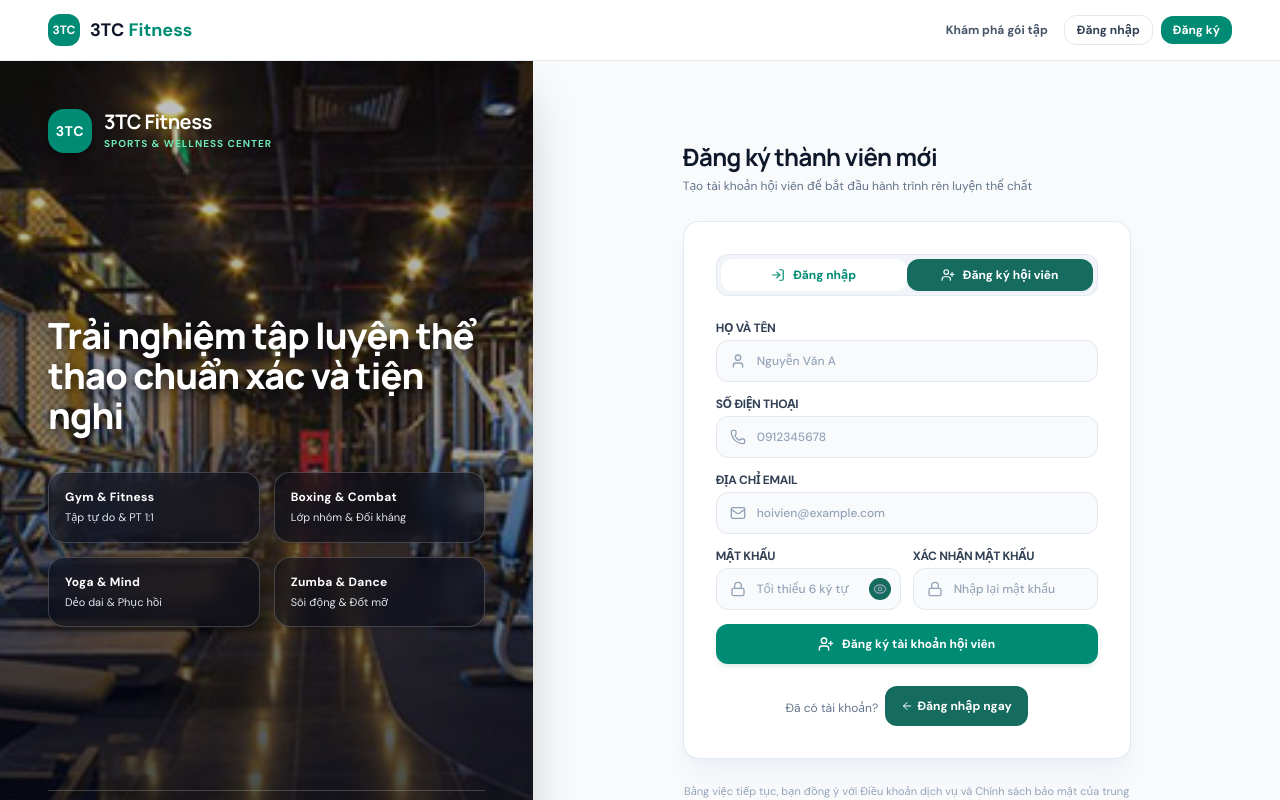
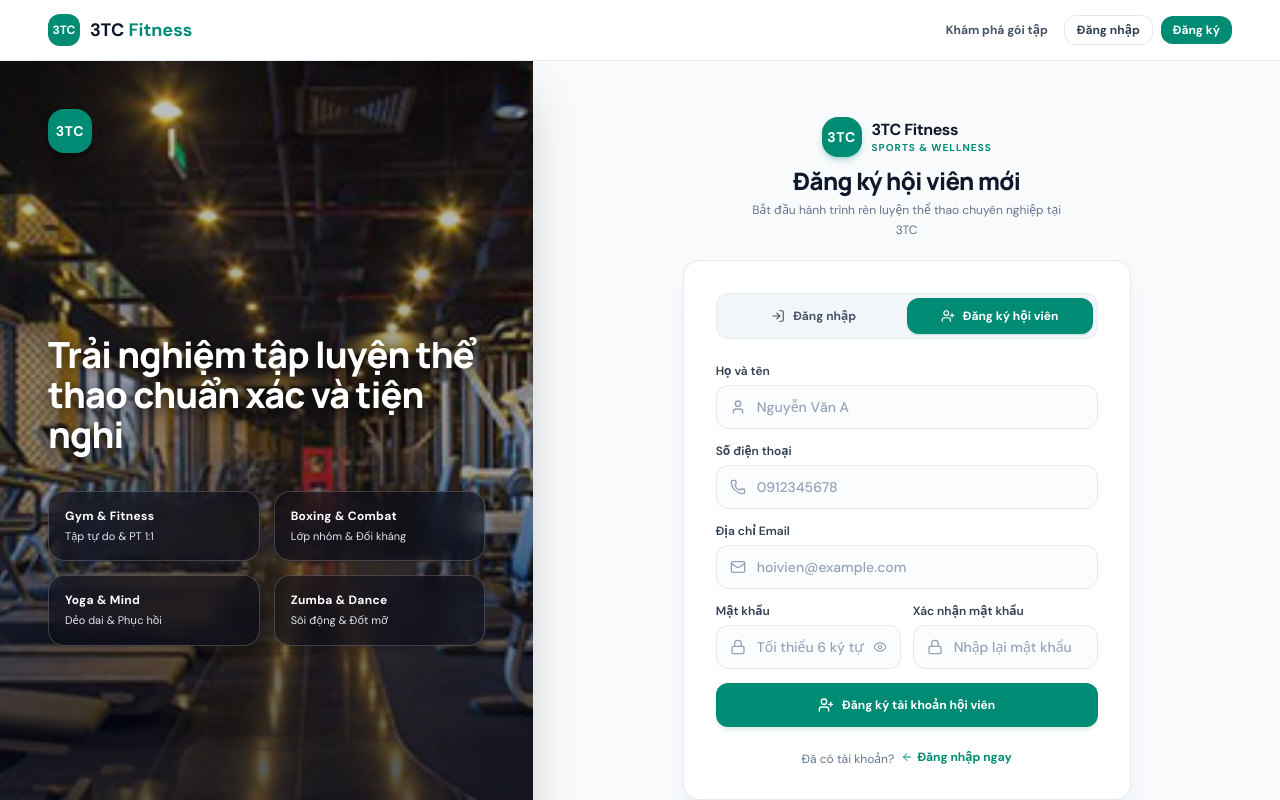
Before and after one commit to Sports-Center-Management-System/FE_Sports_Center_Management_System_web, a React (Vite) app: page /register in a window 1280 px wide. Built offline with nearby package versions, Linux system fonts and the light colour scheme; no server answers.

Commit message:
fix fe login

```diff
--- a/src/features/auth/components/register-form.tsx
+++ b/src/features/auth/components/register-form.tsx
@@ -1,4 +1,5 @@
 import React, { useState } from "react";
+import { Link } from "react-router";
 import { Mail, Lock, Eye, EyeOff, User, Phone, UserPlus, AlertCircle, ArrowLeft } from "lucide-react";
 import { Button } from "@/components/ui/button";
 import { Input } from "@/components/ui/input";
@@ -101,7 +102,7 @@ export const RegisterForm: React.FC<RegisterFormProps> = ({
 
       {/* Full Name */}
       <div>
-        <label className="block text-xs font-bold text-slate-700 uppercase tracking-tight mb-1">
+        <label className="block text-xs font-semibold text-slate-700 tracking-normal mb-1.5">
           Họ và tên
         </label>
         <div className="relative">
@@ -113,14 +114,14 @@ export const RegisterForm: React.FC<RegisterFormProps> = ({
             value={fullName}
             onChange={(e) => setFullName(e.target.value)}
             placeholder="Nguyễn Văn A"
-            className="pl-10"
+            className="pl-10 h-11 rounded-xl border-slate-200 bg-slate-50/50 focus:bg-white focus:border-[#008b74] focus:ring-4 focus:ring-[#008b74]/10 transition-all text-sm"
           />
         </div>
       </div>
 
       {/* Phone Number */}
       <div>
-        <label className="block text-xs font-bold text-slate-700 uppercase tracking-tight mb-1">
+        <label className="block text-xs font-semibold text-slate-700 tracking-normal mb-1.5">
           Số điện thoại
         </label>
         <div className="relative">
@@ -132,14 +133,14 @@ export const RegisterForm: React.FC<RegisterFormProps> = ({
             value={phone}
             onChange={(e) => setPhone(e.target.value)}
             placeholder="0912345678"
-            className="pl-10"
+            className="pl-10 h-11 rounded-xl border-slate-200 bg-slate-50/50 focus:bg-white focus:border-[#008b74] focus:ring-4 focus:ring-[#008b74]/10 transition-all text-sm"
           />
         </div>
       </div>
 
       {/* Email */}
       <div>
-        <label className="block text-xs font-bold text-slate-700 uppercase tracking-tight mb-1">
+        <label className="block text-xs font-semibold text-slate-700 tracking-normal mb-1.5">
           Địa chỉ Email
         </label>
         <div className="relative">
@@ -151,7 +152,7 @@ export const RegisterForm: React.FC<RegisterFormProps> = ({
             value={email}
             onChange={(e) => setEmail(e.target.value)}
             placeholder="hoivien@example.com"
-            className="pl-10"
+            className="pl-10 h-11 rounded-xl border-slate-200 bg-slate-50/50 focus:bg-white focus:border-[#008b74] focus:ring-4 focus:ring-[#008b74]/10 transition-all text-sm"
           />
         </div>
       </div>
@@ -160,7 +161,7 @@ export const RegisterForm: React.FC<RegisterFormProps> = ({
       <div className="grid grid-cols-1 sm:grid-cols-2 gap-3">
         {/* Password */}
         <div>
-          <label className="block text-xs font-bold text-slate-700 uppercase tracking-tight mb-1">
+          <label className="block text-xs font-semibold text-slate-700 tracking-normal mb-1.5">
             Mật khẩu
           </label>
           <div className="relative">
@@ -172,12 +173,12 @@ export const RegisterForm: React.FC<RegisterFormProps> = ({
               value={password}
               onChange={(e) => setPassword(e.target.value)}
               placeholder="Tối thiểu 6 ký tự"
-              className="pl-10 pr-9"
+              className="pl-10 pr-9 h-11 rounded-xl border-slate-200 bg-slate-50/50 focus:bg-white focus:border-[#008b74] focus:ring-4 focus:ring-[#008b74]/10 transition-all text-sm"
             />
             <button
               type="button"
               onClick={() => setShowPassword(!showPassword)}
-              className="absolute right-2.5 top-1/2 -translate-y-1/2 text-slate-400 hover:text-slate-700 p-1 cursor-pointer"
+              className="absolute right-2 top-1/2 -translate-y-1/2 text-slate-400 hover:text-slate-700 p-1.5 rounded-lg hover:bg-slate-100 transition-colors cursor-pointer"
               title={showPassword ? "Ẩn mật khẩu" : "Hiện mật khẩu"}
             >
               {showPassword ? <EyeOff className="h-3.5 w-3.5" /> : <Eye className="h-3.5 w-3.5" />}
@@ -187,7 +188,7 @@ export const RegisterForm: React.FC<RegisterFormProps> = ({
 
         {/* Confirm Password */}
         <div>
-          <label className="block text-xs font-bold text-slate-700 uppercase tracking-tight mb-1">
+          <label className="block text-xs font-semibold text-slate-700 tracking-normal mb-1.5">
             Xác nhận mật khẩu
           </label>
           <div className="relative">
@@ -199,7 +200,7 @@ export const RegisterForm: React.FC<RegisterFormProps> = ({
               value={confirmPassword}
               onChange={(e) => setConfirmPassword(e.target.value)}
               placeholder="Nhập lại mật khẩu"
-              className="pl-10 pr-4"
+              className="pl-10 pr-4 h-11 rounded-xl border-slate-200 bg-slate-50/50 focus:bg-white focus:border-[#008b74] focus:ring-4 focus:ring-[#008b74]/10 transition-all text-sm"
             />
           </div>
         </div>
@@ -210,7 +211,7 @@ export const RegisterForm: React.FC<RegisterFormProps> = ({
         type="submit"
         variant="mint"
         disabled={isSubmitting}
-        className="w-full rounded-xl py-3 text-xs font-bold shadow-md shadow-emerald-700/10 flex items-center justify-center gap-2 mt-2"
+        className="w-full h-11 rounded-xl text-xs font-bold shadow-md shadow-emerald-700/10 flex items-center justify-center gap-2 mt-2 cursor-pointer active:scale-[0.99] transition-all"
       >
         {isSubmitting ? (
           <span>Đang tạo tài khoản...</span>
@@ -225,14 +226,14 @@ export const RegisterForm: React.FC<RegisterFormProps> = ({
       {/* Switch to Login link */}
       <div className="pt-2 text-center text-xs text-slate-500">
         Đã có tài khoản?{" "}
-        <button
-          type="button"
+        <Link
+          to="/auth/login"
           onClick={onSwitchToLogin}
-          className="font-bold text-white hover:underline inline-flex items-center gap-1 ml-1 cursor-pointer"
+          className="font-bold text-[#008b74] hover:text-[#007461] hover:underline inline-flex items-center gap-1 ml-1 cursor-pointer"
         >
           <ArrowLeft className="h-3 w-3" />
           Đăng nhập ngay
-        </button>
+        </Link>
       </div>
     </form>
   );
--- a/src/features/auth/pages/login-page.tsx
+++ b/src/features/auth/pages/login-page.tsx
@@ -55,27 +55,27 @@ export const LoginPage: React.FC = () => {
     <AuthLayout
       title={
         activeTab === "login"
-          ? "Đăng nhập tài khoản"
-          : "Đăng ký thành viên mới"
+          ? "Chào mừng trở lại"
+          : "Đăng ký hội viên mới"
       }
       subtitle={
         activeTab === "login"
-          ? "Nhập thông tin xác thực để truy cập hệ thống trung tâm thể thao"
-          : "Tạo tài khoản hội viên để bắt đầu hành trình rèn luyện thể chất"
+          ? "Đăng nhập để quản lý lịch tập và dịch vụ của bạn"
+          : "Bắt đầu hành trình rèn luyện thể thao chuyên nghiệp tại 3TC"
       }
     >
-      {/* Tab Switcher Buttons */}
-      <div className="flex rounded-xl bg-slate-100 p-1 mb-6 border border-slate-200/80">
+      {/* Segmented Tab Switcher */}
+      <div className="flex rounded-xl bg-slate-100/90 p-1 mb-6 border border-slate-200/70">
         <button
           type="button"
           onClick={() => {
             navigate("/auth/login", { replace: true });
           }}
           className={cn(
-            "flex-1 flex items-center justify-center gap-2 py-2 rounded-lg text-xs font-bold transition-all duration-150 cursor-pointer",
+            "flex-1 flex items-center justify-center gap-2 py-2.5 rounded-lg text-xs font-bold transition-all duration-150 cursor-pointer",
             activeTab === "login"
-              ? "text-white shadow-sm"
-              : "bg-white text-[#008b74]"
+              ? "bg-[#008b74] text-white shadow-sm shadow-[#008b74]/20"
+              : "text-slate-600 hover:text-slate-900 hover:bg-white/60"
           )}
         >
           <LogIn className="h-3.5 w-3.5" />
@@ -88,10 +88,10 @@ export const LoginPage: React.FC = () => {
             navigate("/auth/register", { replace: true });
           }}
           className={cn(
-            "flex-1 flex items-center justify-center gap-2 py-2 rounded-lg text-xs font-bold transition-all duration-150 cursor-pointer",
+            "flex-1 flex items-center justify-center gap-2 py-2.5 rounded-lg text-xs font-bold transition-all duration-150 cursor-pointer",
             activeTab === "register"
-              ? "text-white shadow-sm"
-              : "bg-white text-[#008b74]"
+              ? "bg-[#008b74] text-white shadow-sm shadow-[#008b74]/20"
+              : "text-slate-600 hover:text-slate-900 hover:bg-white/60"
           )}
         >
           <UserPlus className="h-3.5 w-3.5" />
--- a/src/index.css
+++ b/src/index.css
@@ -51,7 +51,6 @@ select,
 textarea {
   font: inherit;
 }
-button,
 .button {
   border: 0;
   border-radius: 12px;
@@ -66,22 +65,19 @@ button,
   gap: 0.4rem;
   text-decoration: none;
 }
-button:hover,
 .button:hover {
   background: #0d554a;
 }
-button:disabled {
+.button:disabled {
   opacity: 0.5;
   cursor: not-allowed;
 }
 .secondary,
-button.secondary,
 .button.secondary {
   background: #e7f0eb;
   color: #20574f;
 }
 .secondary:hover,
-button.secondary:hover,
 .button.secondary:hover {
   background: #d6e7dd;
 }
--- a/src/layouts/auth-layout.tsx
+++ b/src/layouts/auth-layout.tsx
@@ -32,14 +32,7 @@ export const AuthLayout: React.FC<AuthLayoutProps> = ({
             <div className="flex h-11 w-11 items-center justify-center rounded-2xl bg-[#008b74] text-white shadow-lg shadow-black/30 font-black text-sm tracking-wider">
               3TC
             </div>
-            <div>
-              <h1 className="text-xl font-bold tracking-tight text-white leading-none drop-shadow-sm">
-                3TC Fitness
-              </h1>
-              <p className="text-[10px] font-bold tracking-widest text-emerald-300 mt-1 uppercase drop-shadow-sm">
-                SPORTS & WELLNESS CENTER
-              </p>
-            </div>
+
           </div>
         </div>
 
@@ -83,23 +76,29 @@ export const AuthLayout: React.FC<AuthLayoutProps> = ({
 
       {/* Right Column: Interactive Content Form Container */}
       <div className="flex-1 flex flex-col justify-center items-center p-6 sm:p-10 lg:p-14 overflow-y-auto">
-        <div className="w-full max-w-md space-y-6">
-          {/* Mobile Brand Logo */}
-          <div className="lg:hidden flex items-center gap-2.5 mb-2">
-            <div className="flex h-9 w-9 items-center justify-center rounded-xl bg-[#008b74] text-white shadow-md shadow-[#008b74]/20 font-black text-xs tracking-wider">
-              3TC
+        <div className="w-full max-w-md space-y-5">
+          {/* Brand Header & Greeting */}
+          <div className="flex flex-col items-center text-center">
+            <div className="flex items-center gap-2.5 mb-2">
+              <div className="flex h-10 w-10 items-center justify-center rounded-2xl bg-[#008b74] text-white shadow-md shadow-[#008b74]/25 font-black text-sm tracking-wider">
+                3TC
+              </div>
+              <div className="text-left">
+                <span className="text-base font-extrabold tracking-tight text-slate-900 block leading-tight">3TC Fitness</span>
+                <span className="text-[10px] font-bold tracking-widest text-[#008b74] uppercase block">Sports & Wellness</span>
+              </div>
             </div>
-            <span className="text-base font-bold text-[#008b74]">3TC Fitness</span>
-          </div>
 
-          {/* Form Header */}
-          <div>
-            <h2 className="text-2xl font-bold tracking-tight text-slate-900">
-              {title}
-            </h2>
-            <p className="text-xs text-slate-500 mt-1 leading-relaxed">
-              {subtitle}
-            </p>
+            {title && (
+              <h1 className="text-2xl font-extrabold tracking-tight text-slate-900">
+                {title}
+              </h1>
+            )}
+            {subtitle && (
+              <p className="text-xs text-slate-500 mt-1 leading-relaxed max-w-xs">
+                {subtitle}
+              </p>
+            )}
           </div>
 
           {/* Child Form Card */}
--- a/src/services/api-client.ts
+++ b/src/services/api-client.ts
@@ -1,7 +1,8 @@
 import axios, { AxiosError, type InternalAxiosRequestConfig } from "axios";
 import { readTokens, saveTokens, clearTokens } from "@/lib/api";
 
-const BASE_URL = import.meta.env.VITE_API_BASE_URL || "/api/v1";
+const rawBase = (import.meta.env.VITE_API_BASE_URL ?? '').replace(/\/$/, '');
+const BASE_URL = rawBase.endsWith('/api/v1') ? rawBase : (rawBase ? `${rawBase}/api/v1` : '/api/v1');
 
 export const apiClient = axios.create({
   baseURL: BASE_URL,
--- /dev/null
+++ b/vite.config.d.ts
@@ -0,0 +1,2 @@
+declare const _default: import("vite").UserConfig;
+export default _default;
```
Also changed, not shown: src/features/auth/components/login-form.tsx (+25 -21 lines), src/lib/api.ts (+6 -4 lines), vite.config.js (added, +23 -0 lines), 2 other files (tests, documents, lock files or other folders).
